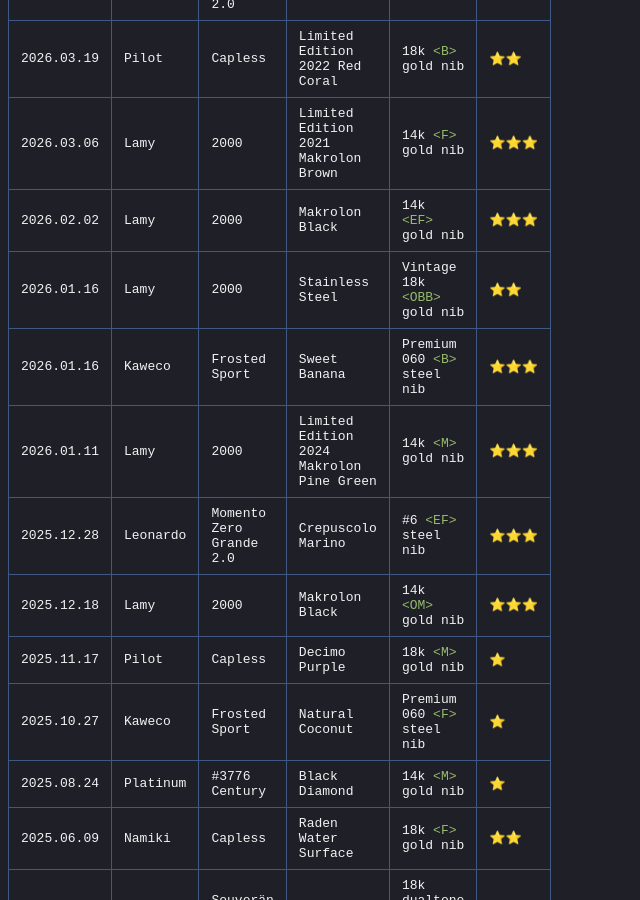
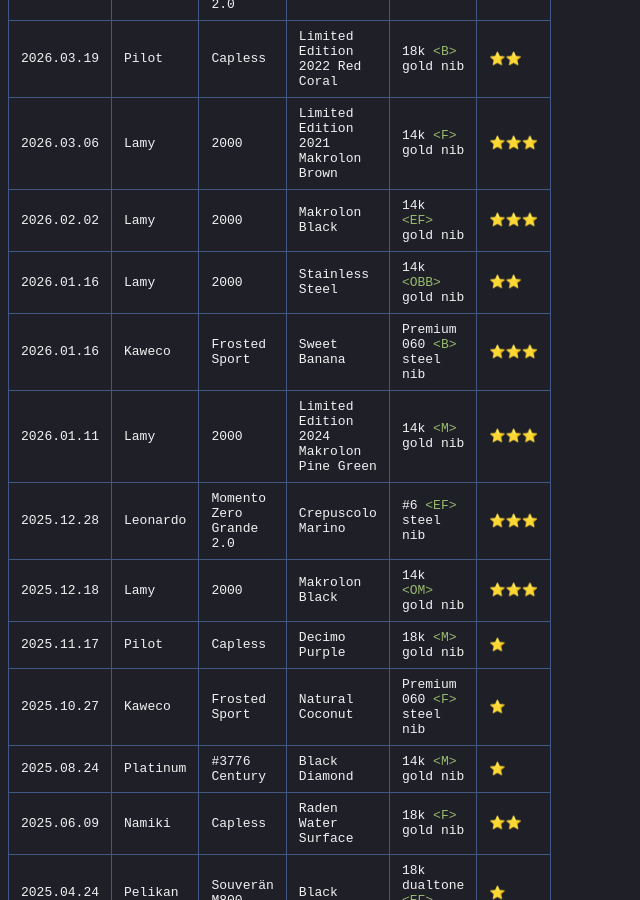
Before and after one commit to s-estay/s-estay.github.io, a Jekyll site: the page built from _posts/2025-12-11-fp-collection.md, in a window 1280 px wide and 900 px high, scrolled down 468 px. Shown: the whole window, without its empty margins (0-640 px from the left). Built offline with Jekyll 4.4.1, drawn with Linux system fonts in a browser that asks for light colours.

Commit message:
Fix typo in Lamy 2000 nib description

```diff
--- a/_posts/2025-12-11-fp-collection.md
+++ b/_posts/2025-12-11-fp-collection.md
@@ -17,7 +17,7 @@
 | 2026.03.19 | Pilot | Capless | Limited Edition 2022 Red Coral | 18k `<B>` gold nib | ⭐️⭐️ |
 | 2026.03.06 | Lamy | 2000 | Limited Edition 2021 Makrolon Brown | 14k `<F>` gold nib | ⭐️⭐️⭐️ |
 | 2026.02.02 | Lamy | 2000 | Makrolon Black | 14k `<EF>` gold nib | ⭐️⭐️⭐️ |
-| 2026.01.16 | Lamy | 2000 | Stainless Steel | Vintage 18k `<OBB>` gold nib | ⭐️⭐️ |
+| 2026.01.16 | Lamy | 2000 | Stainless Steel | 14k `<OBB>` gold nib | ⭐️⭐️ |
 | 2026.01.16 | Kaweco | Frosted Sport | Sweet Banana | Premium 060 `<B>` steel nib | ⭐️⭐️⭐️ |
 | 2026.01.11 | Lamy | 2000 | Limited Edition 2024 Makrolon Pine Green | 14k `<M>` gold nib | ⭐️⭐️⭐️ |
 | 2025.12.28 | Leonardo | Momento Zero Grande 2.0 | Crepuscolo Marino |  #6 `<EF>` steel nib | ⭐️⭐️⭐️ |
```
